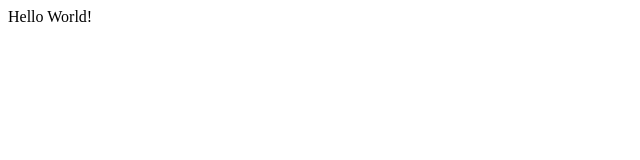
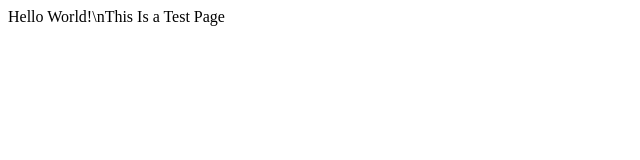
Before and after one commit to hbwh19/hbwh19.github.io, a plain HTML site: page index.html in a window 1280 px wide. Shown: the whole page, without its empty margins (0-640 px from the left). Drawn offline with Linux system fonts and the light colour scheme.

Commit message:
Update index.html

```diff
--- a/index.html
+++ b/index.html
@@ -1 +1 @@
-<P>Hello World!</P>
+<P>Hello World!\nThis Is a Test Page</P>
```
